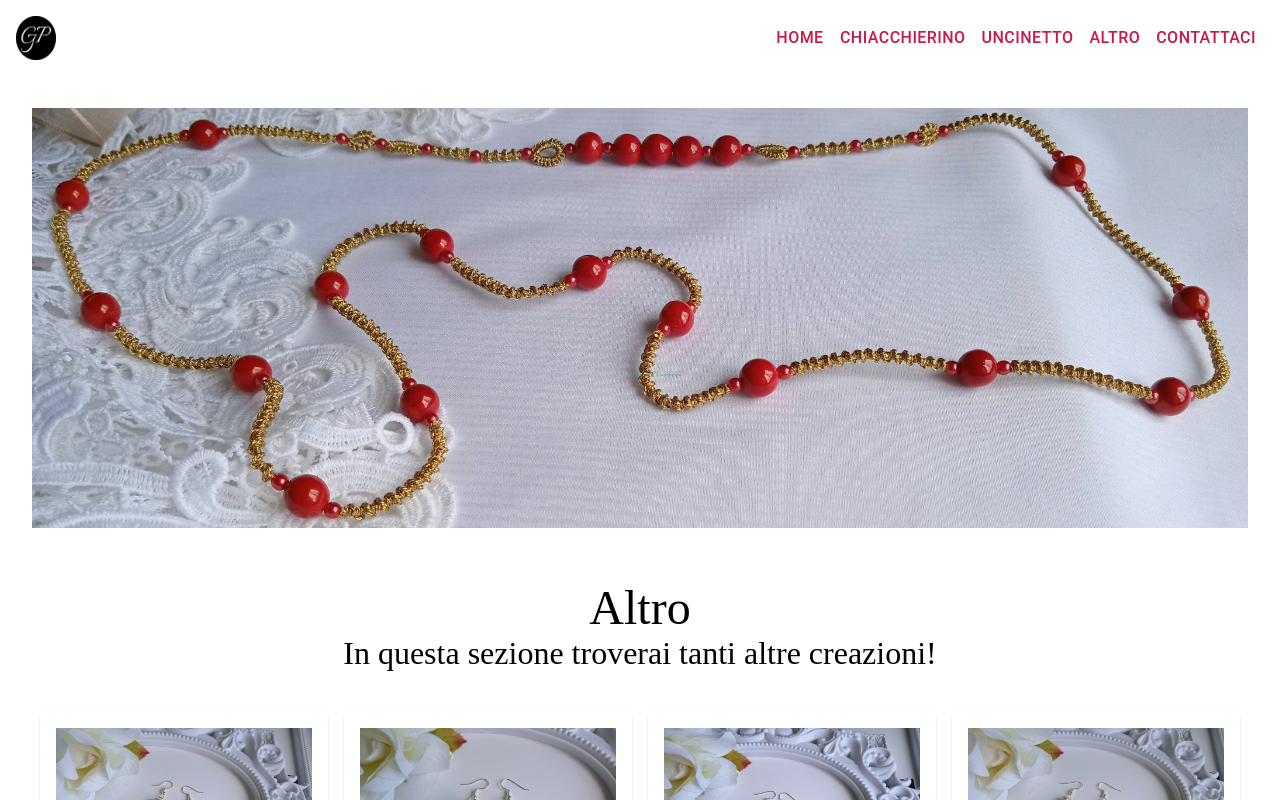
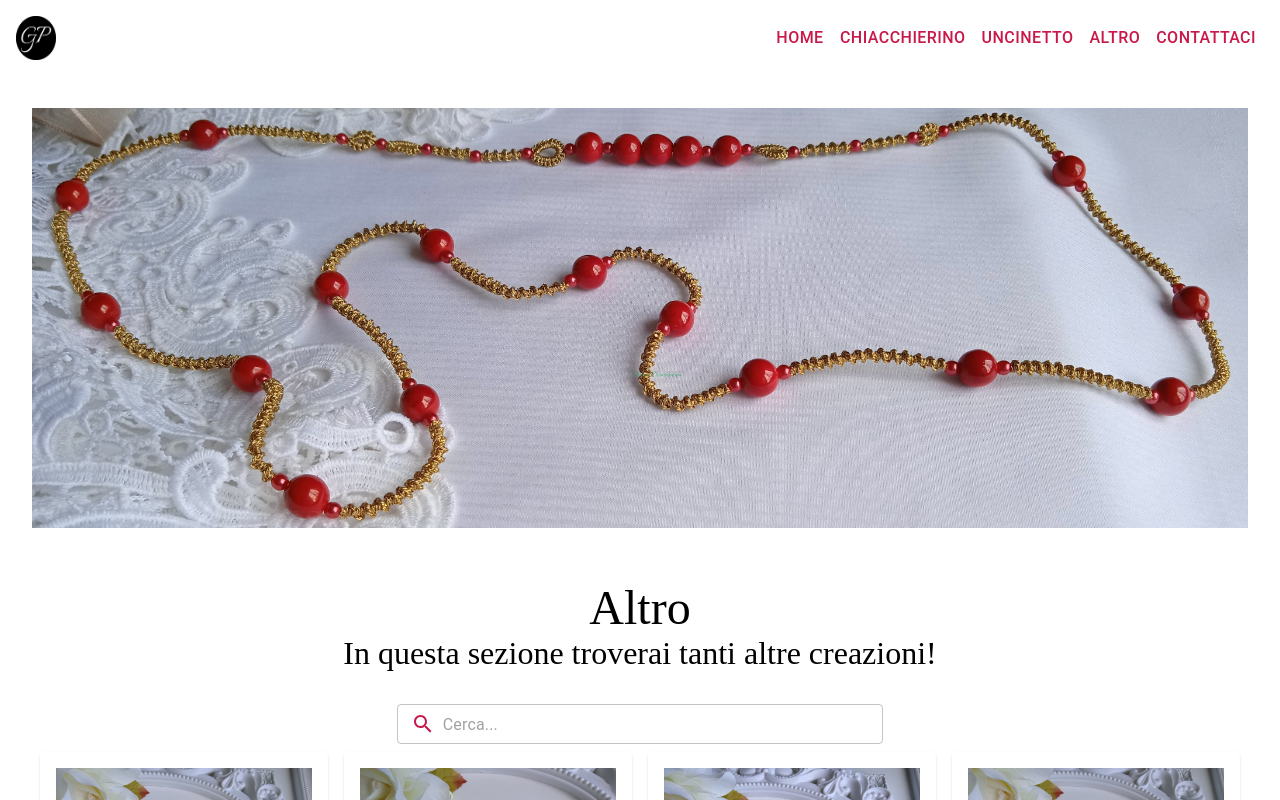
Before and after one commit to Tommaso4497/nodiin, a Next.js app: page /other in a window 1280 px wide. Shown: the top 800 px of the page. Built offline with nearby package versions, Linux system fonts and the light colour scheme; a web font is replaced by a local one.

Commit message:
other add searchbar

```diff
--- a/pages/other/index.js
+++ b/pages/other/index.js
@@ -1,14 +1,18 @@
 import Image from "next/image";
-import React from "react";
+import React, { useState } from "react";
 import copertina from "../../images/copertina.jpg";
 import styles from "./OtherC.module.css";
 import { otherElements } from "../../utilsFunction/utilsFunction";
 import SingleCard from "../components/SingleCard";
 import useMediaQuery from "@mui/material/useMediaQuery";
 import theme from "../../styles/main";
+import { OutlinedInput, InputAdornment } from "@mui/material";
+import SearchIcon from "@mui/icons-material/Search";
 
 const Other = () => {
   const mathes = useMediaQuery(theme.breakpoints.up("md"));
+  const [search, setSearch] = useState("");
+  console.log(search)
   return (
     <div style={{ padding: "2rem" }}>
       <Image src={copertina} />
@@ -16,15 +20,35 @@ const Other = () => {
       <p className={styles.subtitle}>
         In questa sezione troverai tanti altre creazioni!
       </p>
+      <div
+        style={{
+          display: "flex",
+          alignItems: "center",
+          justifyContent: "center",
+        }}
+      >
+        <OutlinedInput
+        value={search}
+          onChange={(e) => setSearch(e.target.value)}
+          style={{ width: "40%" }}
+          size="small"
+          placeholder="Cerca..."
+          startAdornment={
+            <InputAdornment position="start">
+              <SearchIcon color="primary"/>
+            </InputAdornment>
+          }
+        />
+      </div>
       <div className={styles.wrapperGrid}>
-        {otherElements.map((elem) => (
+        {otherElements.filter(elem => (elem.title.toLowerCase().match(search.toLowerCase()))).map((filt) => (
           <SingleCard
-            category={elem.category}
-            key={elem.id}
-            title={elem.title}
-            image={mathes ? elem?.imG : elem?.img}
-            imZ={elem.imZ}
-            descr={elem.desc}
+            category={filt.category}
+            key={filt.id}
+            title={filt.title}
+            image={mathes ? filt?.imG : filt?.img}
+            imZ={filt.imZ}
+            descr={filt.desc}
           ></SingleCard>
         ))}
       </div>
```
